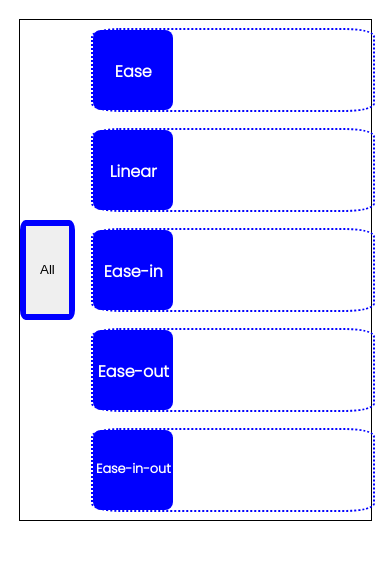
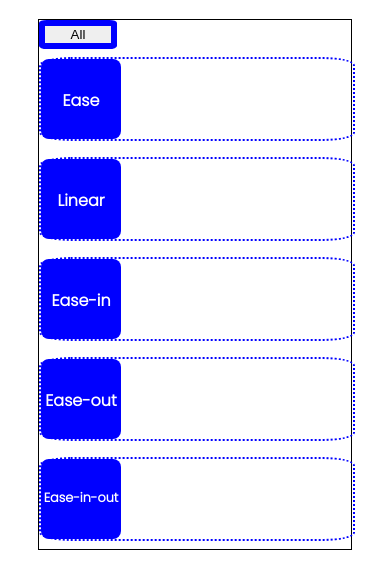
Before and after one commit to robinwatts96/Cubic-Bezier-2021, a plain HTML site: page index.html in a window 390 px wide. Shown: the part 72-660 px from the top of the page. Drawn offline with Linux system fonts and the light colour scheme.

Commit message:
Media query added

```diff
--- a/style.css
+++ b/style.css
@@ -88,3 +88,24 @@ body {
     font-size: 0.8em;
     top: 1.5em;
 }
+
+/* Media queries */
+
+@media (min-width: 320px) and (max-width: 1025px) {
+    .grid {
+        grid-template-columns: 1fr;
+        grid-template-areas:
+        "all"
+        "ease"
+        "linear"
+        "ease-in"
+        "ease-out"
+        "ease-in-out";
+        width: 80vw;
+        margin: 0 auto;
+    }
+
+    #all {
+        width: 25%;
+    }
+}
```
